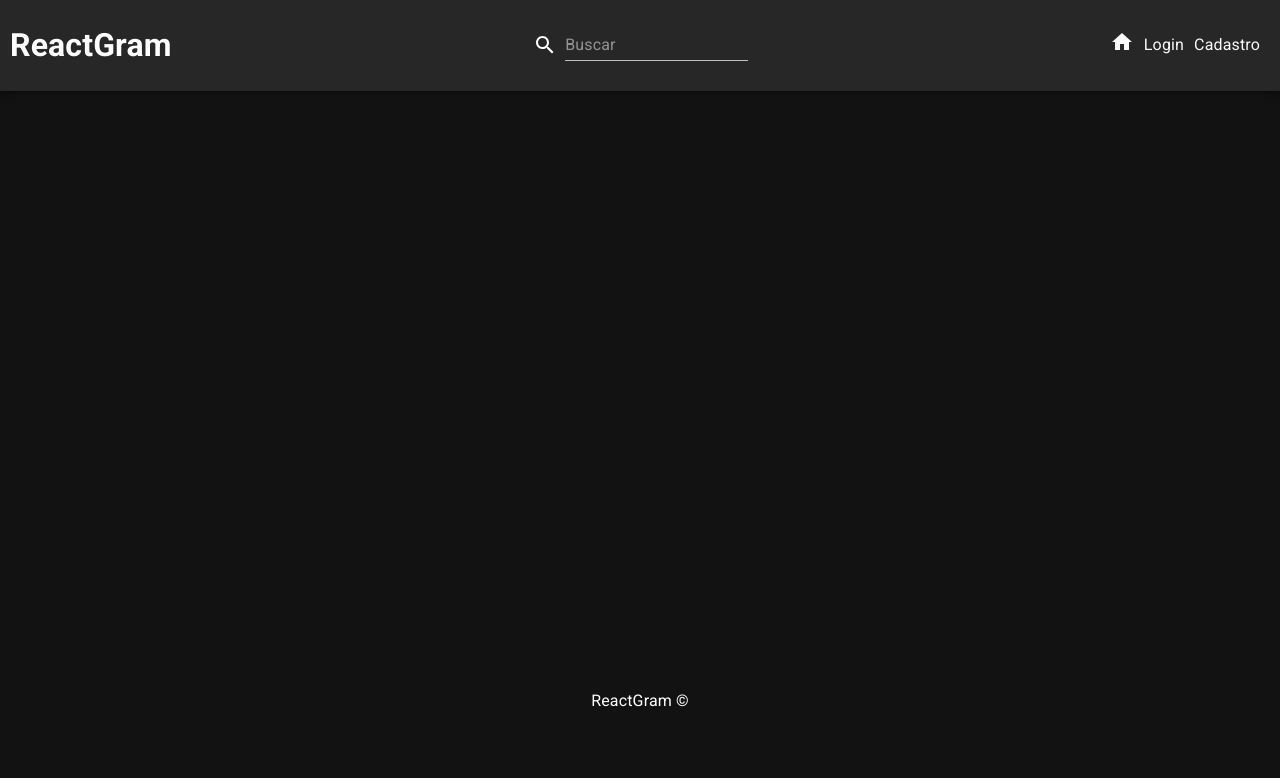
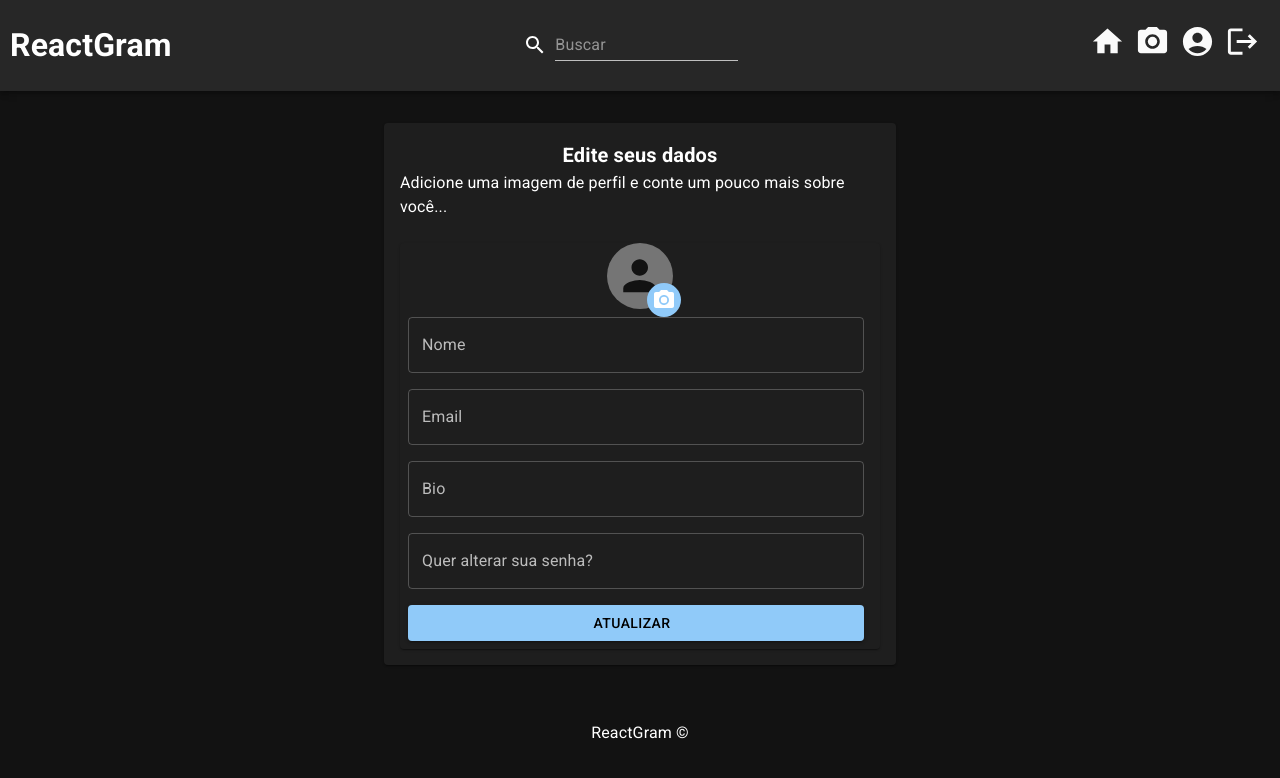
Before and after one commit to GHolanda14/ReactGram, a React (Create React App) app in the folder frontend/: page /profile in a window 1280 px wide. Shown: the top 778 px of the page. Built offline with nearby package versions, Linux system fonts and the light colour scheme; no server answers; sample sign-in values are in the browser's storage.

Commit message:
Criando edição de perfil

```diff
--- a/frontend/package.json
+++ b/frontend/package.json
@@ -5,9 +5,10 @@
   "dependencies": {
     "@emotion/react": "^11.10.4",
     "@emotion/styled": "^11.10.4",
+    "@material-ui/core": "^5.0.0-beta.5",
     "@mui/icons-material": "^5.10.3",
     "@mui/lab": "^5.0.0-alpha.99",
-    "@mui/material": "^5.10.4",
+    "@mui/material": "^5.10.5",
     "@reduxjs/toolkit": "1.8.5",
     "@testing-library/jest-dom": "^5.16.5",
     "@testing-library/react": "^13.4.0",
--- a/frontend/src/App.jsx
+++ b/frontend/src/App.jsx
@@ -8,7 +8,10 @@ import Footer from "./components/Footer/Footer";
 import Home from "./pages/Home/Home";
 import Login from "./pages/Auth/Login/Login";
 import Cadastro from "./pages/Auth/Cadastro/Cadastro";
-import { BrowserRouter, Routes, Route } from "react-router-dom";
+import { BrowserRouter, Routes, Route, Navigate } from "react-router-dom";
+import { useAuth } from "./hooks/useAuth";
+import { Typography } from "@mui/material";
+import EditProfile from "./pages/EditProfile/EditProfile";
 
 const darkTheme = createTheme({
   palette: {
@@ -17,6 +20,11 @@ const darkTheme = createTheme({
 });
 
 function App() {
+  const { auth, loading } = useAuth();
+
+  if (loading) {
+    return <Typography variant="h3">Carregando...</Typography>;
+  }
   return (
     <ThemeProvider theme={darkTheme}>
       <CssBaseline />
@@ -24,9 +32,22 @@ function App() {
         <Navbar />
         <div className="App">
           <Routes>
-            <Route path="/" element={<Home />} />
-            <Route path="/login" element={<Login />} />
-            <Route path="/cadastro" element={<Cadastro />} />
+            <Route
+              path="/"
+              element={auth ? <Home /> : <Navigate to="/login" />}
+            />
+            <Route
+              path="/login"
+              element={!auth ? <Login /> : <Navigate to="/" />}
+            />
+            <Route
+              path="/cadastro"
+              element={!auth ? <Cadastro /> : <Navigate to="/" />}
+            />
+            <Route
+              path="/profile"
+              element={auth ? <EditProfile /> : <Navigate to="/login" />}
+            />
           </Routes>
         </div>
         <Footer />
--- /dev/null
+++ b/frontend/src/components/Forms/FormEdit.jsx
@@ -0,0 +1,124 @@
+import PhotoCamera from "@mui/icons-material/PhotoCamera";
+import {
+  Avatar,
+  Badge,
+  Button,
+  FormControl,
+  Grid,
+  InputAdornment,
+  Paper,
+  TextField,
+} from "@mui/material";
+import IconButton from "@mui/material/IconButton";
+import { styled } from "@mui/material/styles";
+import React, { useEffect, useState } from "react";
+import { uploads } from "../../utils/config";
+import { useDispatch, useSelector } from "react-redux";
+import { perfil, resetMessage } from "../../slices/userSlice";
+
+const FormEdit = () => {
+  const [nome, setNome] = useState("");
+  const [email, setEmail] = useState("");
+  const [imagem, setImagem] = useState("");
+  const [bio, setBio] = useState("");
+  const [senha, setSenha] = useState("");
+  const avatarUrl = null;
+  const dispatch = useDispatch();
+  const { user, message, error, loading } = useSelector((state) => state.user);
+
+  let sxForm = { m: 1, width: "95%" };
+
+  useEffect(() => {
+    dispatch(perfil());
+  }, [dispatch]);
+
+  useEffect(() => {
+    if (user) {
+      setNome(user.nome);
+      setEmail(user.email);
+      setBio(user.bio);
+      // console.log(user);
+    }
+  }, [user]);
+
+  const handleSubmit = (e) => {
+    e.preventDefault();
+  };
+
+  return (
+    <Paper component="form" onSubmit={handleSubmit}>
+      {user ? (
+        <>
+          <Grid item display="flex" justifyContent="center">
+            <Badge
+              overlap="circular"
+              anchorOrigin={{ vertical: "bottom", horizontal: "right" }}
+              badgeContent={
+                <IconButton
+                  aria-label="upload picture"
+                  size="small"
+                  component="label"
+                  sx={{ bgcolor: "primary.main" }}
+                >
+                  <input hidden accept="image/*" type="file" />
+                  <PhotoCamera />
+                </IconButton>
+              }
+            >
+              <Avatar
+                sx={{ width: 66, height: 66 }}
+                src={avatarUrl ? avatarUrl : null}
+              />
+            </Badge>
+          </Grid>
+          <TextField
+            label="Nome"
+            variant="outlined"
+            value={nome || ""}
+            onChange={(e) => setNome(e.target.value)}
+            sx={sxForm}
+          />
+          <TextField
+            label="Email"
+            type="email"
+            variant="outlined"
+            value={email || ""}
+            onChange={(e) => setEmail(e.target.value)}
+            sx={sxForm}
+          />
+
+          <TextField
+            label="Bio"
+            variant="outlined"
+            value={bio || ""}
+            onChange={(e) => setBio(e.target.value)}
+            sx={sxForm}
+          />
+          <TextField
+            label="Quer alterar sua senha?"
+            type="password"
+            variant="outlined"
+            value={senha || ""}
+            onChange={(e) => setSenha(e.target.value)}
+            sx={sxForm}
+          />
+          <FormControl sx={sxForm} variant="outlined">
+            <Button type="submit" variant="contained">
+              <span style={false ? { color: "#DDD" } : { color: "#000" }}>
+                {/* {loading ? "Enviando" : "Atualizar"} */}
+                Atualizar
+              </span>
+              <InputAdornment position="start">
+                {/* {loading && <CircularProgress color="inherit" size={20} />} */}
+              </InputAdornment>
+            </Button>
+          </FormControl>
+        </>
+      ) : (
+        <p>Carregando</p>
+      )}
+    </Paper>
+  );
+};
+
+export default FormEdit;
--- a/frontend/src/components/Navbar/Navbar.jsx
+++ b/frontend/src/components/Navbar/Navbar.jsx
@@ -1,14 +1,35 @@
-import { NavLink } from "react-router-dom";
 import React from "react";
+import { NavLink, useNavigate } from "react-router-dom";
+
+//MUI Icons
+import AccountCircleIcon from "@mui/icons-material/AccountCircle";
+import CameraAltIcon from "@mui/icons-material/CameraAlt";
 import HomeIcon from "@mui/icons-material/Home";
+import LogoutIcon from "@mui/icons-material/Logout";
 import SearchIcon from "@mui/icons-material/Search";
-import TextField from "@mui/material/TextField";
+
 import { AppBar } from "@mui/material";
 import Box from "@mui/material/Box";
+import TextField from "@mui/material/TextField";
+import { useAuth } from "../../hooks/useAuth";
 
-import "./Navbar.css"
+import { useDispatch } from "react-redux";
+import { logout, reset } from "../../slices/authSlice";
+import "./Navbar.css";
 
 const Navbar = () => {
+  const { auth } = useAuth();
+
+  const navigate = useNavigate();
+  const dispatch = useDispatch();
+
+  const handleLogout = () => {
+    dispatch(logout());
+    dispatch(reset());
+
+    navigate("/login");
+  };
+
   return (
     <AppBar
       sx={{
@@ -17,23 +38,50 @@ const Navbar = () => {
         justifyContent: "space-between",
         position: "static",
         pl: "10px",
-        pr: "10px"
+        pr: "10px",
       }}
     >
       <Box sx={{ display: "flex" }}>
         <h1>ReactGram</h1>
       </Box>
       <Box sx={{ display: "flex", alignItems: "center" }}>
-        <SearchIcon sx={{ mr: 1, my: 0.5}} />
+        <SearchIcon sx={{ mr: 1, my: 0.5 }} />
         <TextField id="input-with-sx" placeholder="Buscar" variant="standard" />
       </Box>
 
-      <Box sx={{ display: "flex", alignItems: "center", justifyContent: "space-between" }}>
+      <Box
+        sx={{
+          display: "flex",
+          alignItems: "center",
+          justifyContent: "space-between",
+        }}
+      >
         <NavLink to={"/"} className="nav">
-          <HomeIcon />
+          <HomeIcon fontSize="large" />
         </NavLink>
-        <NavLink to={"/login"} className="nav">Login</NavLink>
-        <NavLink to={"/cadastro"} className="nav">Cadastro</NavLink>
+        {auth ? (
+          <>
+            {/*todo: Mudar a rota!! */}
+            <NavLink to={"/cadastro"} className="nav">
+              <CameraAltIcon fontSize="large" />
+            </NavLink>
+            <NavLink to={"/profile"} className="nav">
+              <AccountCircleIcon fontSize="large" />
+            </NavLink>
+            <NavLink to="" onClick={handleLogout} className="nav">
+              <LogoutIcon fontSize="large" />
+            </NavLink>
+          </>
+        ) : (
+          <>
+            <NavLink to={"/login"} className="nav">
+              Login
+            </NavLink>
+            <NavLink to={"/cadastro"} className="nav">
+              Cadastro
+            </NavLink>
+          </>
+        )}
       </Box>
     </AppBar>
   );
--- /dev/null
+++ b/frontend/src/hooks/useAuth.js
@@ -0,0 +1,16 @@
+import { useEffect } from "react";
+import { useState } from "react";
+import { useSelector } from "react-redux";
+
+export const useAuth = () => {
+  const { user } = useSelector((state) => state.auth);
+
+  const [auth, setAuth] = useState(false);
+  const [loading, setLoading] = useState(true);
+
+  useEffect(() => {
+    user ? setAuth(true) : setAuth(false);
+    setLoading(false);
+  }, [user]);
+  return { auth, loading };
+};
--- /dev/null
+++ b/frontend/src/pages/EditProfile/EditProfile.jsx
@@ -0,0 +1,41 @@
+import React from "react";
+
+import { Grid, Paper, Typography } from "@mui/material";
+import FormEdit from "../../components/Forms/FormEdit";
+let sxForm = { m: 1, width: "95%" };
+
+const EditProfile = () => {
+  return (
+    <Grid container justifyContent="center" mt={4}>
+      <Paper
+        component="div"
+        sx={{
+          p: 2,
+          display: "flex",
+          flexDirection: "column",
+          flexBasis: "40vw",
+        }}
+      >
+        <Grid
+          item
+          xs={12}
+          display="flex"
+          alignItems="center"
+          flexDirection="column"
+          mb={3}
+        >
+          <Typography variant="h6" fontWeight="bold">
+            Edite seus dados
+          </Typography>
+          <Typography variant="body1">
+            Adicione uma imagem de perfil e conte um pouco mais sobre você...
+          </Typography>
+        </Grid>
+
+        <FormEdit />
+      </Paper>
+    </Grid>
+  );
+};
+
+export default EditProfile;
--- /dev/null
+++ b/frontend/src/services/userService.js
@@ -0,0 +1,21 @@
+import { api, requestConfig } from "../utils/config";
+
+const profile = async (data, token) => {
+  const config = requestConfig("GET", data, token);
+
+  try {
+    const res = await fetch(api + "/users/perfil", config)
+      .then((res) => res.json())
+      .catch((err) => err);
+
+    return res;
+  } catch (error) {
+    console.log(error);
+  }
+};
+
+const userService = {
+  profile,
+};
+
+export default userService;
--- /dev/null
+++ b/frontend/src/slices/userSlice.js
@@ -0,0 +1,50 @@
+import { createSlice, createAsyncThunk } from "@reduxjs/toolkit";
+import userService from "../services/userService";
+
+const initialState = {
+  user: {},
+  error: false,
+  success: false,
+  loading: false,
+  message: null,
+};
+
+export const perfil = createAsyncThunk(
+  "user/perfil",
+  async (user, thunkAPI) => {
+    const token = thunkAPI.getState().auth.user.token;
+    const data = await userService.profile(user, token);
+
+    if (data.errors) {
+      return thunkAPI.rejectWithValue(data.errors[0]);
+    }
+
+    return data;
+  }
+);
+
+export const userSlice = createSlice({
+  name: "user",
+  initialState,
+  reducers: {
+    resetMessage: (state) => {
+      state.message = null;
+    },
+  },
+  extraReducers: (builder) => {
+    builder
+      .addCase(perfil.pending, (state) => {
+        state.loading = true;
+        state.error = false;
+      })
+      .addCase(perfil.fulfilled, (state, action) => {
+        state.loading = false;
+        state.success = true;
+        state.error = false;
+        state.user = action.payload;
+      });
+  },
+});
+
+export const { resetMessage } = userSlice.actions;
+export default userSlice.reducer;
--- a/frontend/src/store.js
+++ b/frontend/src/store.js
@@ -1,9 +1,11 @@
 import { configureStore } from "@reduxjs/toolkit";
 
 import authReducer from "./slices/authSlice";
+import userReducer from "./slices/userSlice";
 
 export const store = configureStore({
   reducer: {
     auth: authReducer,
+    user: userReducer,
   },
 });
```
Also changed, not shown: 2 other files (tests, documents, lock files or other folders).
